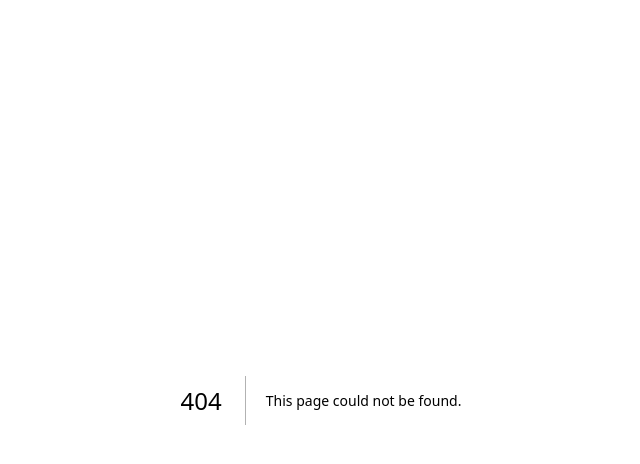
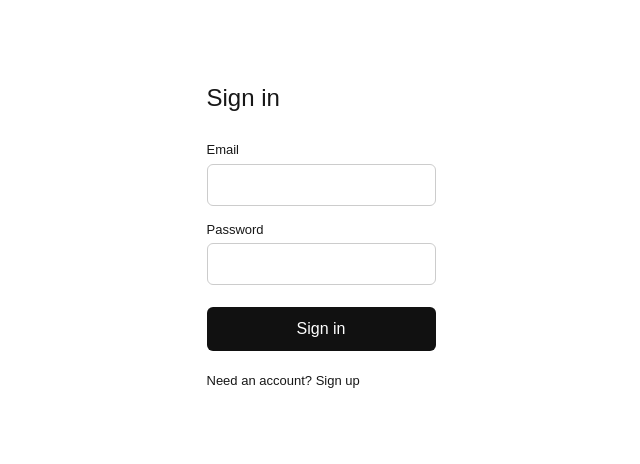
Before and after one commit to yxngles13/links, a Next.js app: page /login in a window 1280 px wide. Before the commit this address had no page. Shown: the top 464 px of the page, without its empty margins (319-959 px from the left). Built offline with nearby package versions, Linux system fonts and the light colour scheme; no server answers.

Commit message:
log in auth

```diff
--- /dev/null
+++ b/app/login/actions.ts
@@ -0,0 +1,60 @@
+// app/login/actions.ts
+'use server'
+
+import { revalidatePath } from 'next/cache'
+import { redirect } from 'next/navigation'
+import { cookies, headers } from 'next/headers'
+import { createClient } from '@/utils/supabase/server'
+
+export async function login(formData: FormData) {
+  const cookieStore = await cookies()
+  const supabase = createClient(cookieStore)
+
+  const { error } = await supabase.auth.signInWithPassword({
+    email: formData.get('email') as string,
+    password: formData.get('password') as string,
+  })
+
+  if (error) {
+    redirect(`/login?error=${encodeURIComponent(error.message)}`)
+  }
+
+  // Revalidates cached data across the app now that auth state changed —
+  // without this, some pages could keep showing stale "not signed in"
+  // content even after a successful login, depending on what's cached.
+  revalidatePath('/', 'layout')
+  redirect('/matches')
+}
+
+export async function signup(formData: FormData) {
+  const cookieStore = await cookies()
+  const supabase = createClient(cookieStore)
+
+  // Without emailRedirectTo, Supabase sends the confirmation link to
+  // whatever "Site URL" is set in the dashboard's Auth settings — which
+  // may not even point at /auth/confirm. Setting it explicitly here means
+  // the link always lands where exchangeCodeForSession() is actually
+  // waiting for it, regardless of that dashboard setting.
+  const origin = (await headers()).get('origin')
+
+  const { error } = await supabase.auth.signUp({
+    email: formData.get('email') as string,
+    password: formData.get('password') as string,
+    options: {
+      data: {
+        full_name: formData.get('full_name') as string,
+      },
+      emailRedirectTo: `${origin}/auth/confirm?next=/onboarding`,
+    },
+  })
+
+  if (error) {
+    redirect(`/login?error=${encodeURIComponent(error.message)}`)
+  }
+
+  // Supabase's default project settings require email confirmation before
+  // a session exists — so right after signup there usually isn't a logged-in
+  // session yet. Send them to a "check your email" state rather than
+  // straight to onboarding, which would just bounce them back to /login.
+  redirect('/login?message=Check your email to confirm your account')
+}
--- /dev/null
+++ b/app/login/page.tsx
@@ -0,0 +1,99 @@
+// app/login/page.tsx
+//
+// One page, two forms (login + signup), toggled by query param — simplest
+// thing that works. Split into two routes later if it ever needs to feel
+// more polished; not worth it yet.
+
+import { login, signup } from './actions'
+
+export default async function LoginPage({
+  searchParams,
+}: {
+  searchParams: Promise<{ error?: string; message?: string; mode?: string }>
+}) {
+  const params = await searchParams
+  const isSignup = params.mode === 'signup'
+
+  return (
+    <main style={{ maxWidth: 400, margin: '80px auto', padding: '0 24px' }}>
+      <h1 style={{ fontSize: 24, marginBottom: 24 }}>{isSignup ? 'Create account' : 'Sign in'}</h1>
+
+      {params.error && (
+        <p style={{ color: '#c00', marginBottom: 16, fontSize: 14 }}>{params.error}</p>
+      )}
+      {params.message && (
+        <p style={{ color: '#060', marginBottom: 16, fontSize: 14 }}>{params.message}</p>
+      )}
+
+      <form
+        action={isSignup ? signup : login}
+        style={{ display: 'flex', flexDirection: 'column', gap: 14 }}
+      >
+        {isSignup && (
+          <div>
+            <label htmlFor="full_name" style={{ display: 'block', fontSize: 13, marginBottom: 4 }}>
+              Full name
+            </label>
+            <input
+              id="full_name"
+              name="full_name"
+              type="text"
+              required
+              style={{ width: '100%', padding: '8px 10px', border: '1px solid #ccc', borderRadius: 6 }}
+            />
+          </div>
+        )}
+
+        <div>
+          <label htmlFor="email" style={{ display: 'block', fontSize: 13, marginBottom: 4 }}>
+            Email
+          </label>
+          <input
+            id="email"
+            name="email"
+            type="email"
+            required
+            style={{ width: '100%', padding: '8px 10px', border: '1px solid #ccc', borderRadius: 6 }}
+          />
+        </div>
+
+        <div>
+          <label htmlFor="password" style={{ display: 'block', fontSize: 13, marginBottom: 4 }}>
+            Password
+          </label>
+          <input
+            id="password"
+            name="password"
+            type="password"
+            required
+            minLength={6}
+            style={{ width: '100%', padding: '8px 10px', border: '1px solid #ccc', borderRadius: 6 }}
+          />
+        </div>
+
+        <button
+          type="submit"
+          style={{
+            marginTop: 8,
+            padding: '10px 16px',
+            background: '#111',
+            color: '#fff',
+            border: 'none',
+            borderRadius: 6,
+            cursor: 'pointer',
+          }}
+        >
+          {isSignup ? 'Sign up' : 'Sign in'}
+        </button>
+      </form>
+
+      <p style={{ marginTop: 20, fontSize: 13 }}>
+        {isSignup ? (
+          <a href="/login">Already have an account? Sign in</a>
+        ) : (
+          <a href="/login?mode=signup">Need an account? Sign up</a>
+        )}
+      </p>
+    </main>
+  )
+}
```
